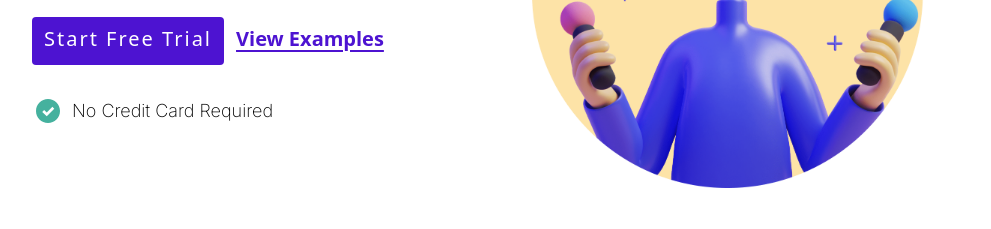
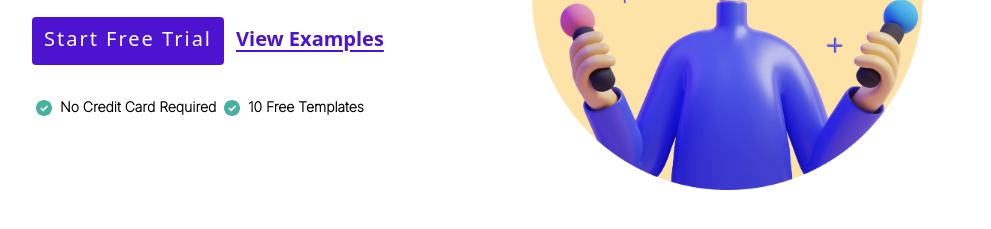
Before and after one commit to Patrick-Ehimen/Fiber-Starter-Landing-Page, a website: page index.html in a window 1280 px wide. Shown: the part 427-656 px from the top of the page, without its empty margins (144-1135 px from the left). Drawn offline with Linux system fonts and the light colour scheme.

Commit message:
Update index.html

```diff
--- a/index.html
+++ b/index.html
@@ -58,17 +58,17 @@
           >
         </div>
         <!-- Hamburger Menu  -->
-        <button
+        <!-- <button
           id="menu-btn"
           class="block hamburger md:hidden focus:outline-none"
         >
           <span class="humburger-top"></span>
           <span class="humburger-middle"></span>
           <span class="humburger-buttom"></span>
-        </button>
-      </div>
+        </button> -->
+
       <!-- Mobile menu  -->
-      <div class="md:hidden">
+      <!-- <div class="md:hidden">
         <div
           id="menu"
           class="absolute flex-col items-center hidden self-end py-8 mt-10 space-y-6 font-bold bg-white sm:w-auto sm:self-center left-6 right-6 drop-shadow-md"
@@ -77,7 +77,7 @@
           <a href="" class="hover:to-blueishPurple">Pricing</a>
           <a href="" class="hover:to-blueishPurple">Features</a>
         </div>
-      </div>
+      </div> -->
     </nav>
 
     <!-- Hero section -->
@@ -125,14 +125,30 @@
               >View Examples</a
             >
           </div>
-          <div
-            class="flex md:flex-row justify-center md:justify-start flex-col"
-          >
+          <div class="flex md:flex-row justify-start flex-col">
             <div
-              class="flex ml-1 font-extralight font-display text-lg md:font-xs md:flex-row"
+              class="flex flex-col ml-1 font-extralight font-display text-lg md:font-xs md:flex-row md:text-sm"
             >
-              <img src="./Assets/Checkmark.svg" class="mr-3 flex-col" alt="" />
-              <p>No Credit Card Required</p>
+              <div class="mb-3">
+                <img
+                  src="./Assets/Checkmark.svg"
+                  class="mr-1 md:w-4 inline-flex w-6"
+                  alt=""
+                />
+                <p class="md:text-sm mr-2 text-lg inline-flex font-bold">
+                  No Credit Card Required
+                </p>
+              </div>
+              <div>
+                <img
+                  src="./Assets/Checkmark.svg"
+                  class="mr-1 md:w-4 inline-flex w-6"
+                  alt=""
+                />
+                <p class="md:text-sm mr-2 text-lg inline-flex font-bold">
+                  10 Free Templates
+                </p>
+              </div>
             </div>
           </div>
         </div>
```
